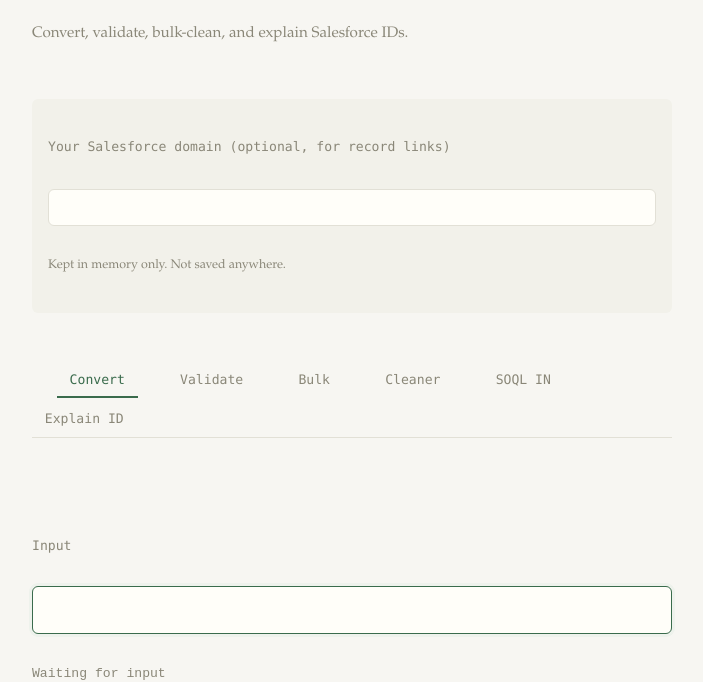
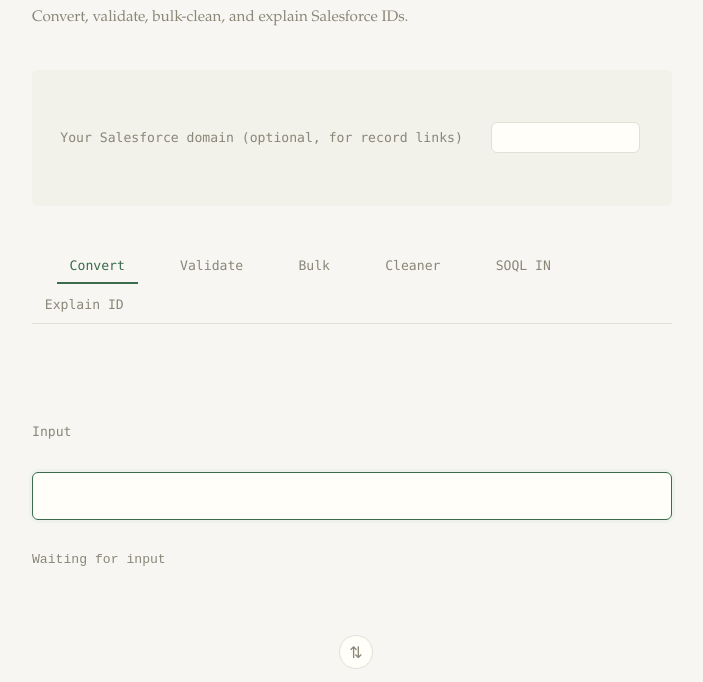
Before and after one commit to nano-bot01/SalesforceIdConverter, a plain HTML site: page index.html in a window 1280 px wide. Shown: the part 135-817 px from the top of the page, without its empty margins (288-991 px from the left). Drawn offline with Linux system fonts and the light colour scheme.

Commit message:
Adjust padding and margins in style.css

```diff
--- a/src/style.css
+++ b/src/style.css
@@ -25,7 +25,7 @@ body {
   display: flex;
   flex-direction: column;
   align-items: center;
-  padding: 2.5rem 1.25rem;
+  padding: 1.5rem 1.25rem;
   line-height: 1.5;
 }
 
@@ -44,7 +44,7 @@ h1 {
 .subtitle {
   color: var(--muted);
   font-size: 0.95rem;
-  margin-bottom: 1.8rem;
+  margin-bottom: 1rem;
 }
 
 .tabs {
@@ -227,25 +227,29 @@ textarea {
 }
 
 .domain-box {
-  margin-bottom: 1.6rem;
-  padding: 0.9rem 1rem;
+  margin-bottom: 1.2rem;
+  padding: 0.5rem 0.75rem;
   background: #f2f1ea;
   border-radius: var(--radius);
+  display: flex;
+  align-items: center;
+  gap: 0.75rem;
 }
 
 .domain-box label {
-  margin-bottom: 0.5rem;
+  margin-bottom: 0;
+  white-space: nowrap;
+  flex-shrink: 0;
 }
 
 .domain-box input {
-  font-size: 0.9rem;
-  padding: 0.6rem 0.75rem;
+  font-size: 0.85rem;
+  padding: 0.4rem 0.6rem;
+  min-width: 0;
 }
 
 .domain-note {
-  font-size: 0.78rem;
-  color: var(--muted);
-  margin-top: 0.4rem;
+  display: none;
 }
 
 table {
```
